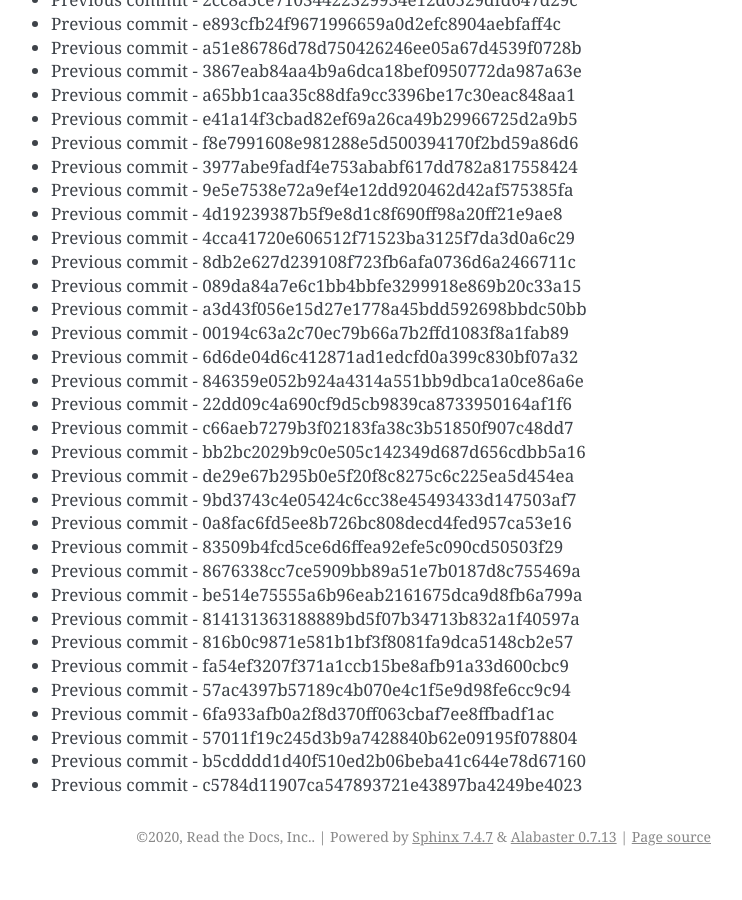
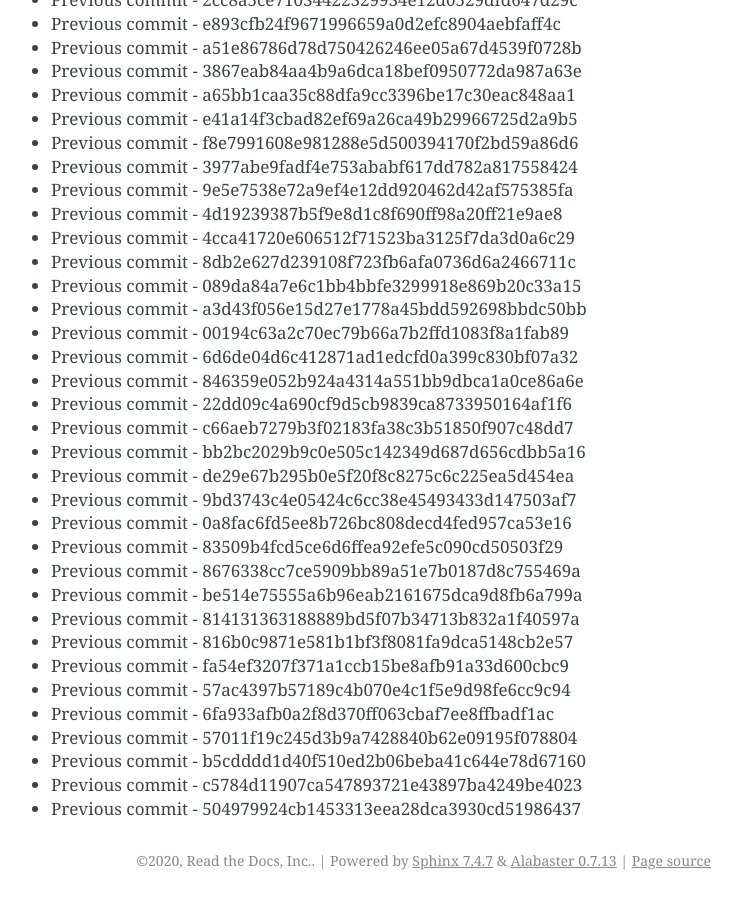
Before and after one commit to readthedocs/rtd-git-stresstest, a Sphinx documentation site: the page built from docs/updates.rst, in a window 1280 px wide and 900 px high, scrolled down 56959 px. Shown: the whole window, without its empty margins (399-1141 px from the left). Built offline with Sphinx 7.4.7, drawn with Linux system fonts in a browser that asks for light colours; before the commit the page ends 57835 px from its top, so only the background shows below that.

Commit message:
Generating commit from previous: 504979924cb1453313eea28dca3930cd51986437

```diff
--- a/docs/updates.rst
+++ b/docs/updates.rst
@@ -2425,3 +2425,4 @@ It can be tested for any performance characteristics.
 * Previous commit - 57011f19c245d3b9a7428840b62e09195f078804
 * Previous commit - b5cdddd1d40f510ed2b06beba41c644e78d67160
 * Previous commit - c5784d11907ca547893721e43897ba4249be4023
+* Previous commit - 504979924cb1453313eea28dca3930cd51986437
```
